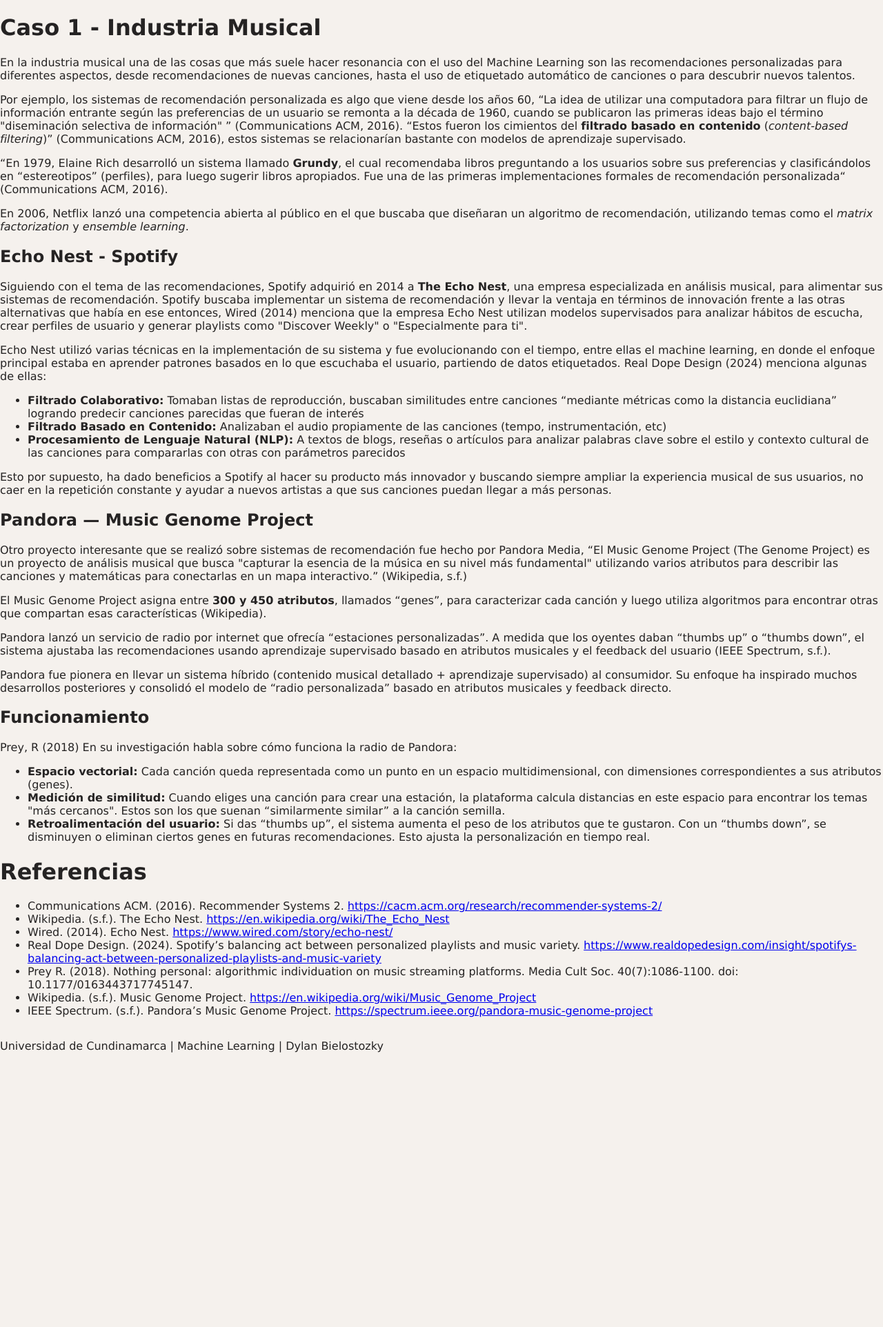
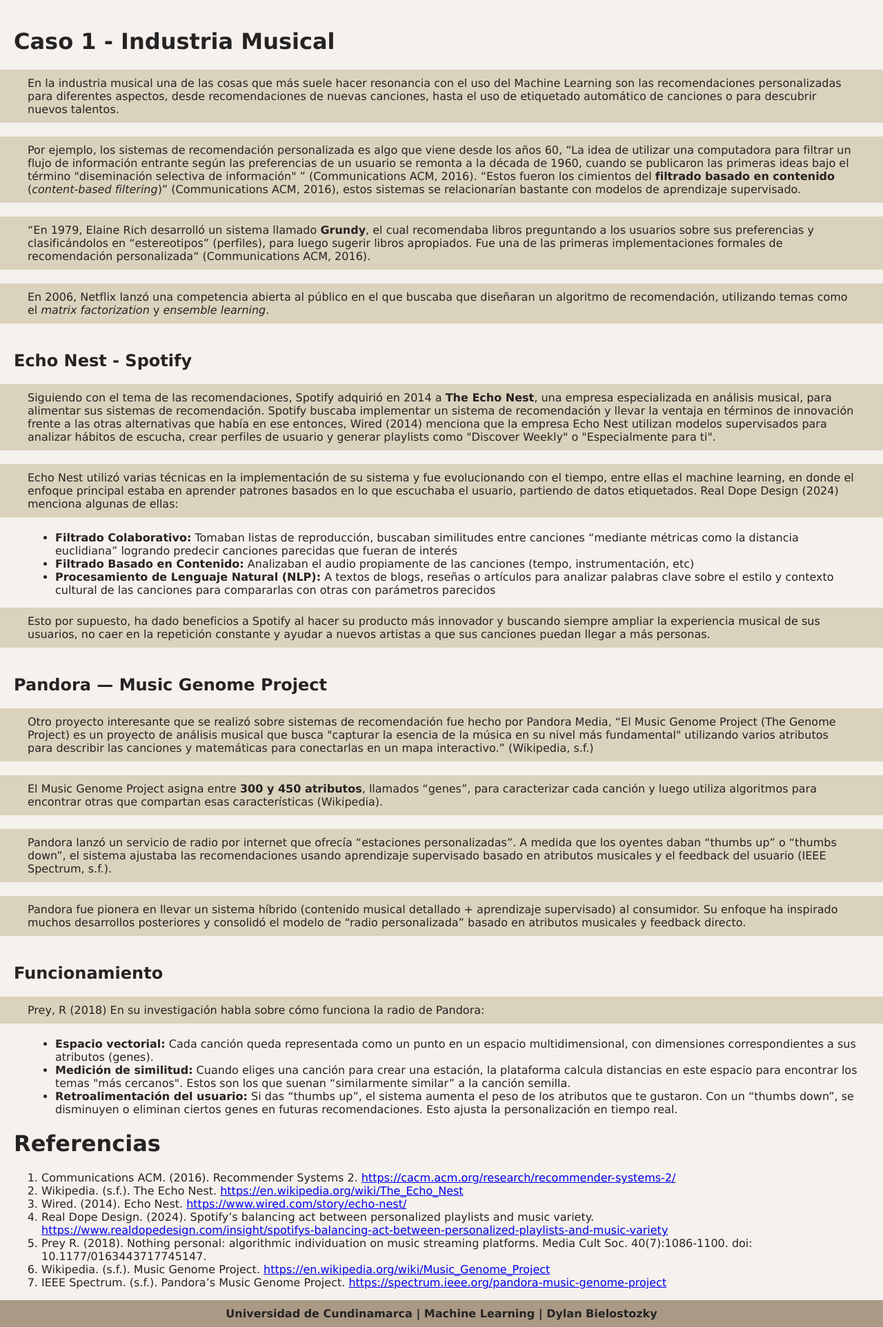
Before and after one commit to dylanbitz/ML-supervisado, a Flask app: page /caso1-indmusical in a window 1280 px wide. Shown: the part 128-2052 px from the top of the page at 69% size. Before the commit the page ends 1654 px from the top, so only its background shows below. Run offline with Flask 3, Linux system fonts and the light colour scheme.

Commit message:
add similar styles based on index.css to caso1

```diff
--- a/static/css/caso1-.css
+++ b/static/css/caso1-.css
@@ -44,3 +44,49 @@ nav a
     text-decoration: none;
     color: inherit;
 }
+
+.titulos
+{
+    padding: 20px 20px 0px 20px;
+}
+
+.introduccion p
+{
+    margin: 0;
+    padding: 10px 40px 10px 40px;
+    margin-bottom: 20px;
+    background-color: #DAD2BC;
+}
+
+.introduccion ul
+{
+    margin-top: 0;
+    padding-left: 80px;
+    padding-right: 30px;
+}
+
+.referencias
+{
+    padding: 0px 20px 0px 20px;
+}
+
+.referencias ul
+{
+    list-style: decimal;
+}
+
+footer
+{
+    display: flex;
+    justify-content: center;
+    flex: 1;
+    font-weight: bold;
+    background-color: #A99985;
+}
+
+footer p
+{
+    margin: 0;
+    padding: 10px 5px;
+    text-align: center;
+}
```
